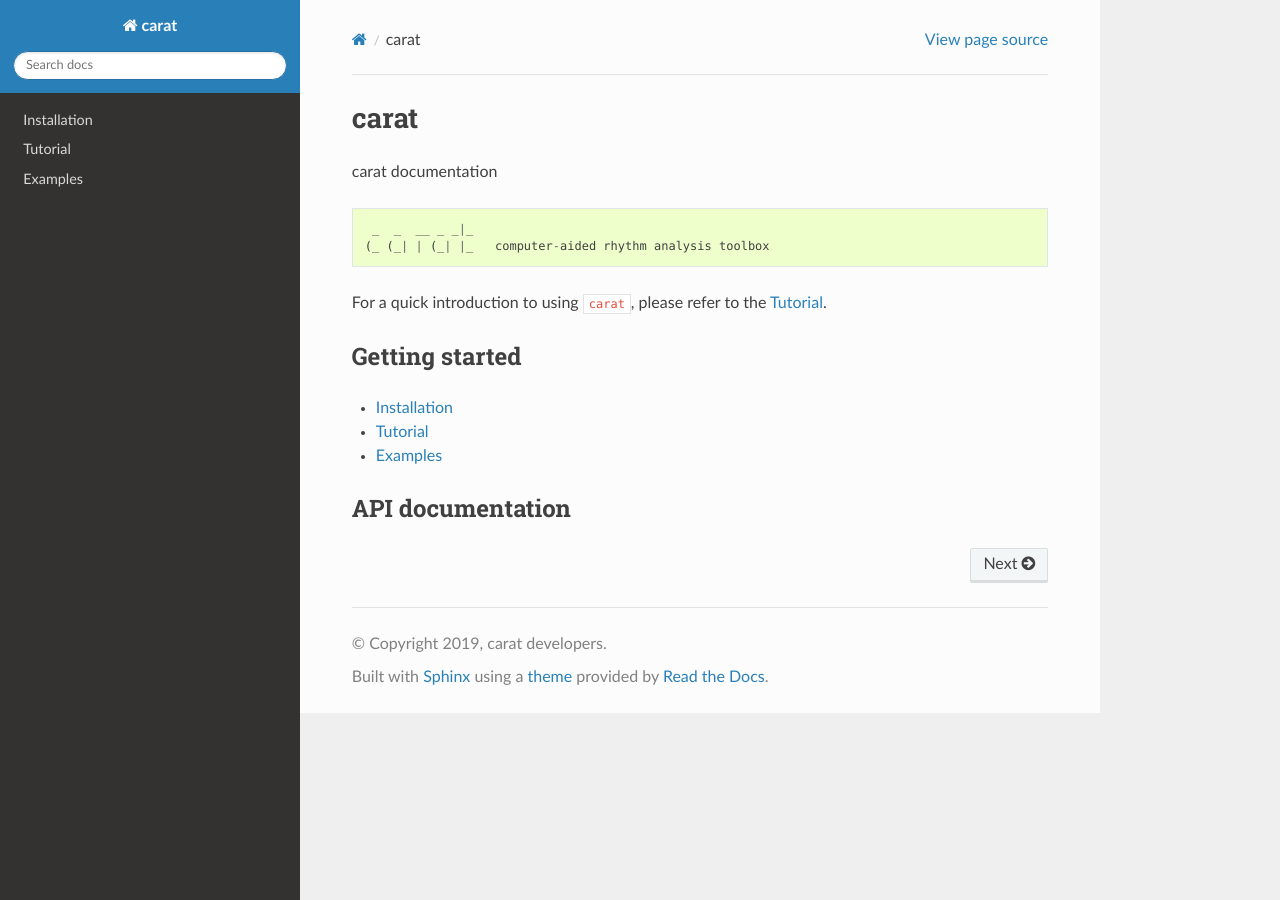
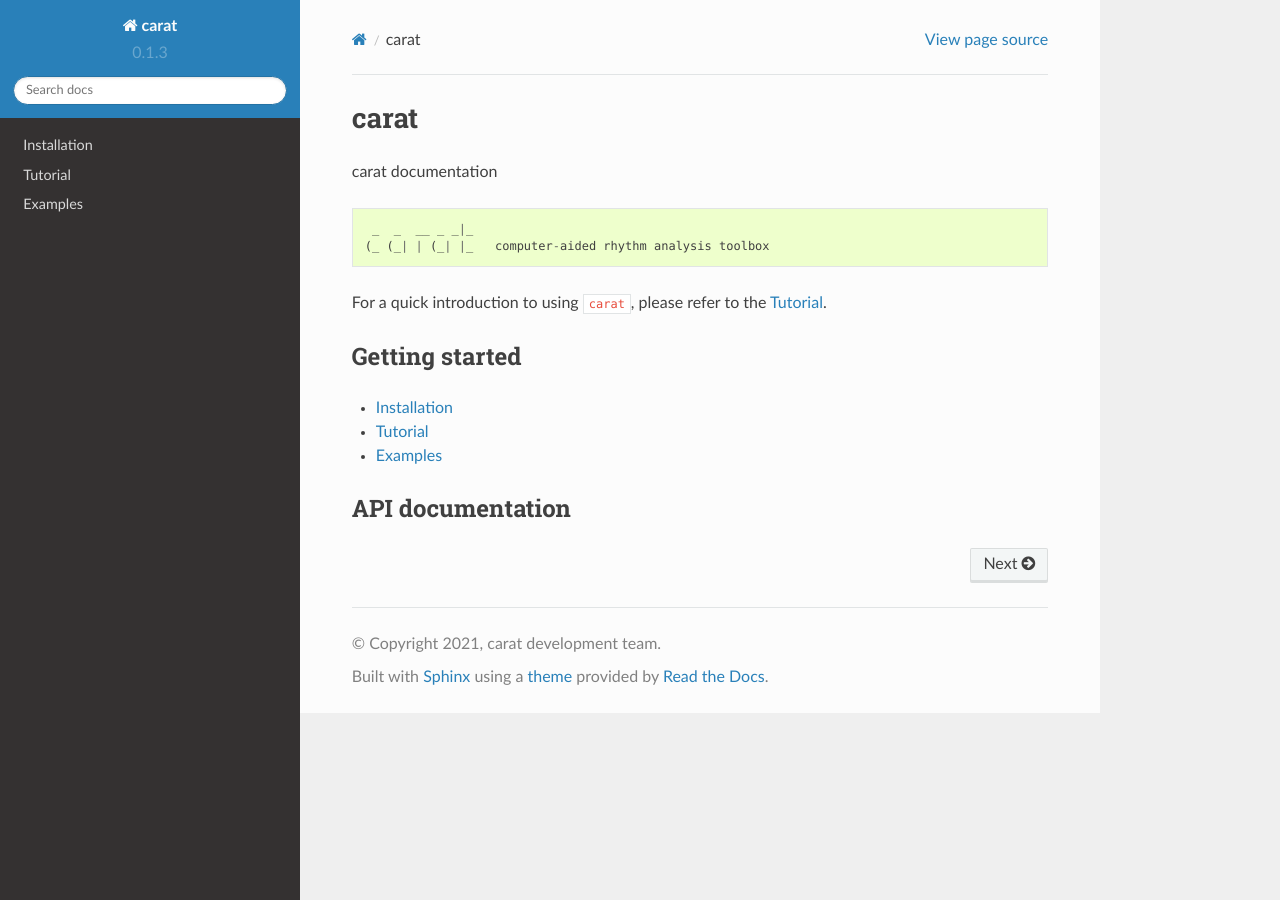
Before and after one commit to mrocamora/carat, a Sphinx documentation site: the page built from docs/source/index.rst, in a window 1280 px wide. Built offline with Sphinx 7.4.7 and the Read the Docs theme 2.0.0, drawn with Linux system fonts in a browser that asks for light colours; cross-references to code outside the pages are shown as plain code; some of the changed lines change nothing that is shown.

Commit message:
docs requiremets and conf updated

```diff
--- a/docs/requirements.txt
+++ b/docs/requirements.txt
@@ -1,8 +1,10 @@
 # fake requirements for readthedocs
 numpy>=1.8.0
+numpydoc>=1.1.0
 scipy>=1.0.0
 matplotlib>=2.0.0
 scikit-learn>=0.14.0
-librosa>=0.6.3
+librosa>=0.7.0
 numpydoc>=0.9.1
 sphinx-gallery>=0.4.0
+sphinx==3.4.0
--- a/docs/source/conf.py
+++ b/docs/source/conf.py
@@ -12,19 +12,31 @@
 #
 import os
 import sys
+from pathlib import Path
 import sphinx
-sys.path.insert(0, os.path.abspath('../../'))
+
+#sys.path.insert(0, os.path.abspath('../../'))
+
+srcpath = os.path.abspath(Path(os.path.dirname(__file__)) / '../../')
+sys.path.insert(0, srcpath)
 
 
 # -- Project information -----------------------------------------------------
 
 project = 'carat'
-copyright = '2019, carat developers'
-author = 'carat developers'
+copyright = '2021, carat development team'
+author = 'The carat development team'
 
-# The full version, including alpha/beta/rc tags
-release = '0.1.0'
+from importlib.machinery import SourceFileLoader
 
+carat_version = SourceFileLoader(
+    "carat.version", os.path.abspath(Path(srcpath) / 'carat' / 'version.py')
+).load_module()
+
+# The short X.Y version.
+version = carat_version.version
+# The full version, including alpha/beta/rc tags.
+release = carat_version.version
 
 # -- General configuration ---------------------------------------------------
 
@@ -43,7 +55,7 @@ autosummary_generate = True
 sphinx_gallery_conf = {
         'examples_dirs': 'examples/',
         'gallery_dirs': 'auto_examples',
-        'backreferences_dir': False,
+        'backreferences_dir': None,
         'reference_url': {
             'sphinx_gallery': None,
             'numpy': 'http://docs.scipy.org/doc/numpy/',
```
